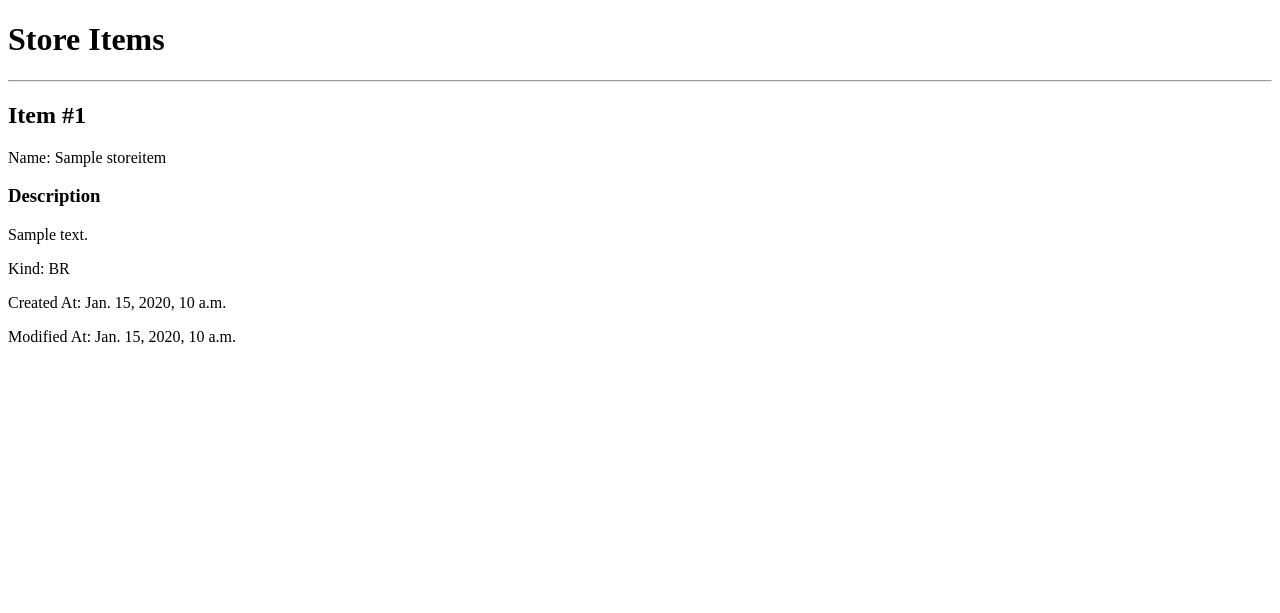
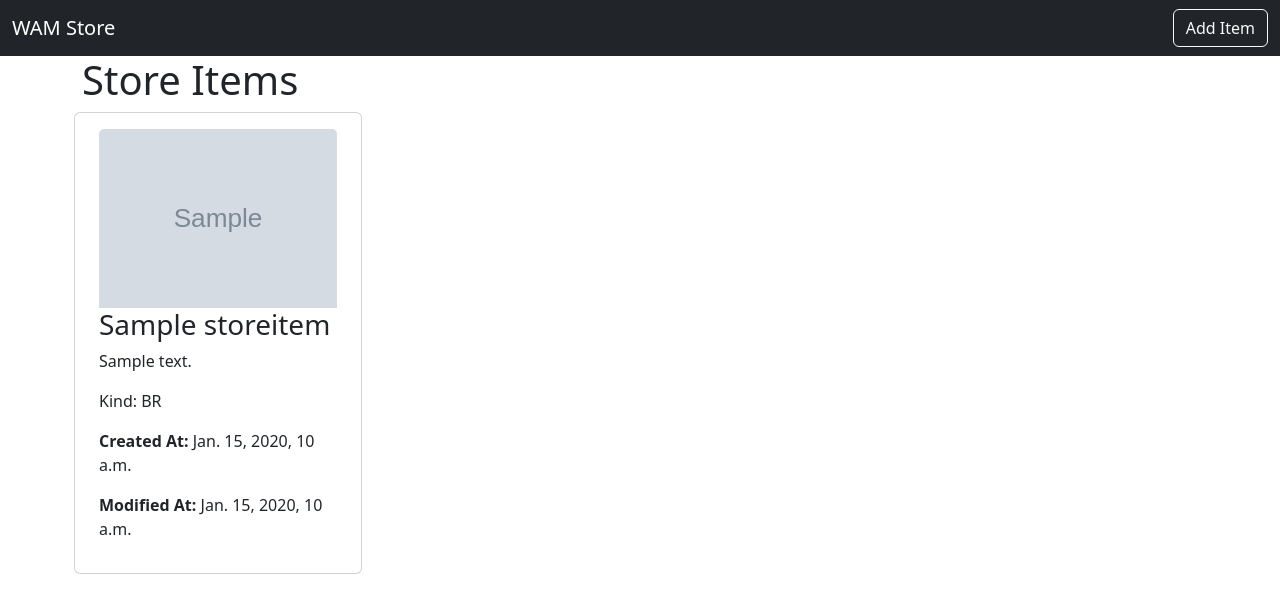
Before and after one commit to xSylar7/TASK-Django-M10-Forms, a Django app: page /items/ in a window 1280 px wide. Shown: the top 613 px of the page. Run offline with Django 4.2, Linux system fonts and the light colour scheme; tables that the repository leaves empty hold one stand-in row (values such as "Sample post"); grey boxes marked "Sample" are stand-in pictures.

Commit message:
Added bootstrap and styled page

```diff
--- a/stores/templates/store_item_list.html
+++ b/stores/templates/store_item_list.html
@@ -4,27 +4,50 @@
     <meta charset="UTF-8" />
     <meta http-equiv="X-UA-Compatible" content="IE=edge" />
     <meta name="viewport" content="width=device-width, initial-scale=1.0" />
+    <link
+      href="https://cdn.jsdelivr.net/npm/bootstrap@5.2.2/dist/css/bootstrap.min.css"
+      rel="stylesheet"
+      integrity="sha384-Zenh87qX5JnK2Jl0vWa8Ck2rdkQ2Bzep5IDxbcnCeuOxjzrPF/et3URy9Bv1WTRi"
+      crossorigin="anonymous"
+    />
     <title>Store Items</title>
   </head>
   <body>
-    <main>
+    <nav class="navbar navbar-dark bg-dark">
+      <div class="container-fluid">
+        <a class="navbar-brand">WAM Store</a>
+        <button class="d-flex btn btn-outline-light" type="submit">
+          Add Item
+        </button>
+      </div>
+    </nav>
+    <div class="container  overflow-hidden">
       <h1>Store Items</h1>
-      {% if store_items %}
-      <section>
-        {% for item in store_items %}
-        <hr />
-        <h2>Item #{{ item.id }}</h2>
-        <p>Name: {{ item.name }}</p>
-        <h3>Description</h3>
-        <p>{{ item.description }}</p>
-        <p>Kind: {{ item.kind }}</p>
-        <p>Created At: {{ item.created_at }}</p>
-        <p>Modified At: {{ item.modified_at }}</p>
-        {% endfor %}
-      </section>
-      {% else %}
-      <p>No store items yet!</p>
-      {% endif %}
-    </main>
+      <div class="row g-3 ">
+        {% if store_items %} {% for item in store_items %}
+        <div class="card " style="width: 18rem;">
+          <div class="card-body">
+            <img
+              src={{item.image}}
+              class="card-img-top"
+              alt={{item.name}}
+            />
+            <h3 class="card-title">{{ item.name }}</h3>
+            <p>{{ item.description }}</p>
+            <p>Kind: {{ item.kind }}</p>
+            <p><strong>Created At:</strong> {{ item.created_at }}</p>
+            <p><strong>Modified At:</strong> {{ item.modified_at }}</p>
+          </div>
+        </div>
+        {% endfor %} {% else %}
+        <p>No store items yet!</p>
+        {% endif %}
+      </div>
+    </div>
+    <script
+      src="https://cdn.jsdelivr.net/npm/bootstrap@5.2.2/dist/js/bootstrap.bundle.min.js"
+      integrity="sha384-OERcA2EqjJCMA+/3y+gxIOqMEjwtxJY7qPCqsdltbNJuaOe923+mo//f6V8Qbsw3"
+      crossorigin="anonymous"
+    ></script>
   </body>
 </html>
```
Also changed, not shown: stores/migrations/0002_storeitem_image.py (added).
